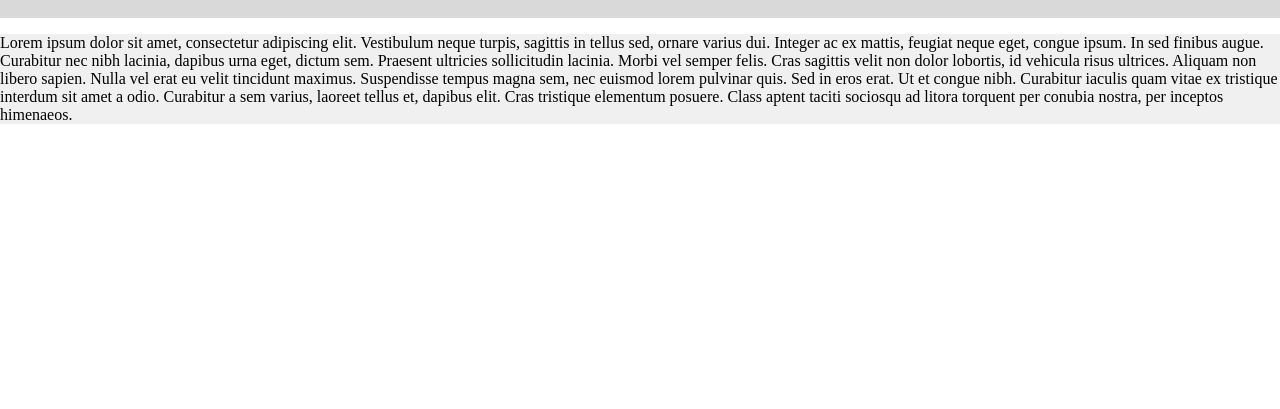
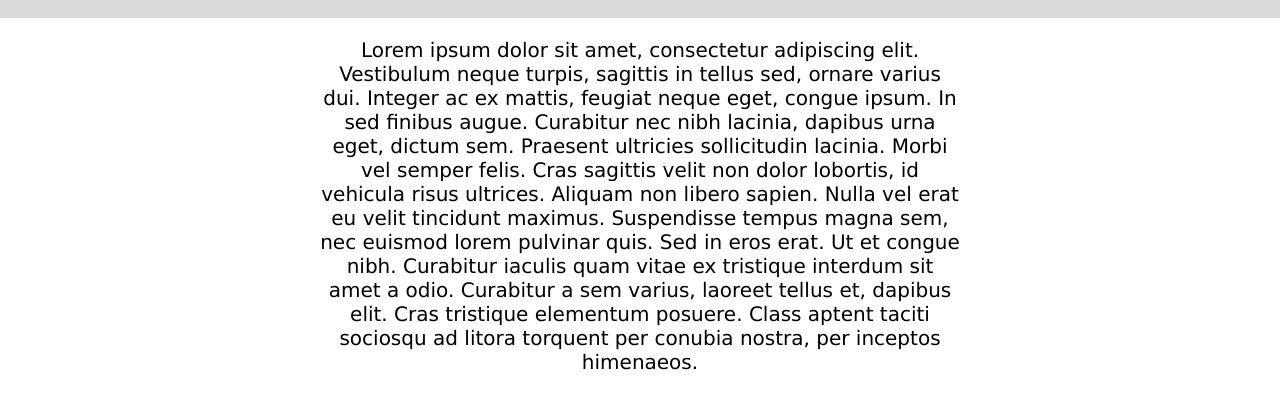
Before and after one commit to ConicalMug/portfolio-site, a plain HTML site: page index.html in a window 1280 px wide. Shown: the part 73-482 px from the top of the page. Drawn offline with Linux system fonts and the light colour scheme.

Commit message:
Added content styling.

```diff
--- a/style.css
+++ b/style.css
@@ -1,4 +1,5 @@
 body {
+  background-color: #ffffff;
   margin: 0;
   padding: 0;
 }
@@ -27,5 +28,12 @@ body a {
 }
 
 .content {
-  background-color: #f0f0f0;
+  margin: auto;
+  text-align: center;
+  width: 50%;
 }
+
+.content p {
+  font-family: Verdana;
+  font-size: 20px;
+}
```
